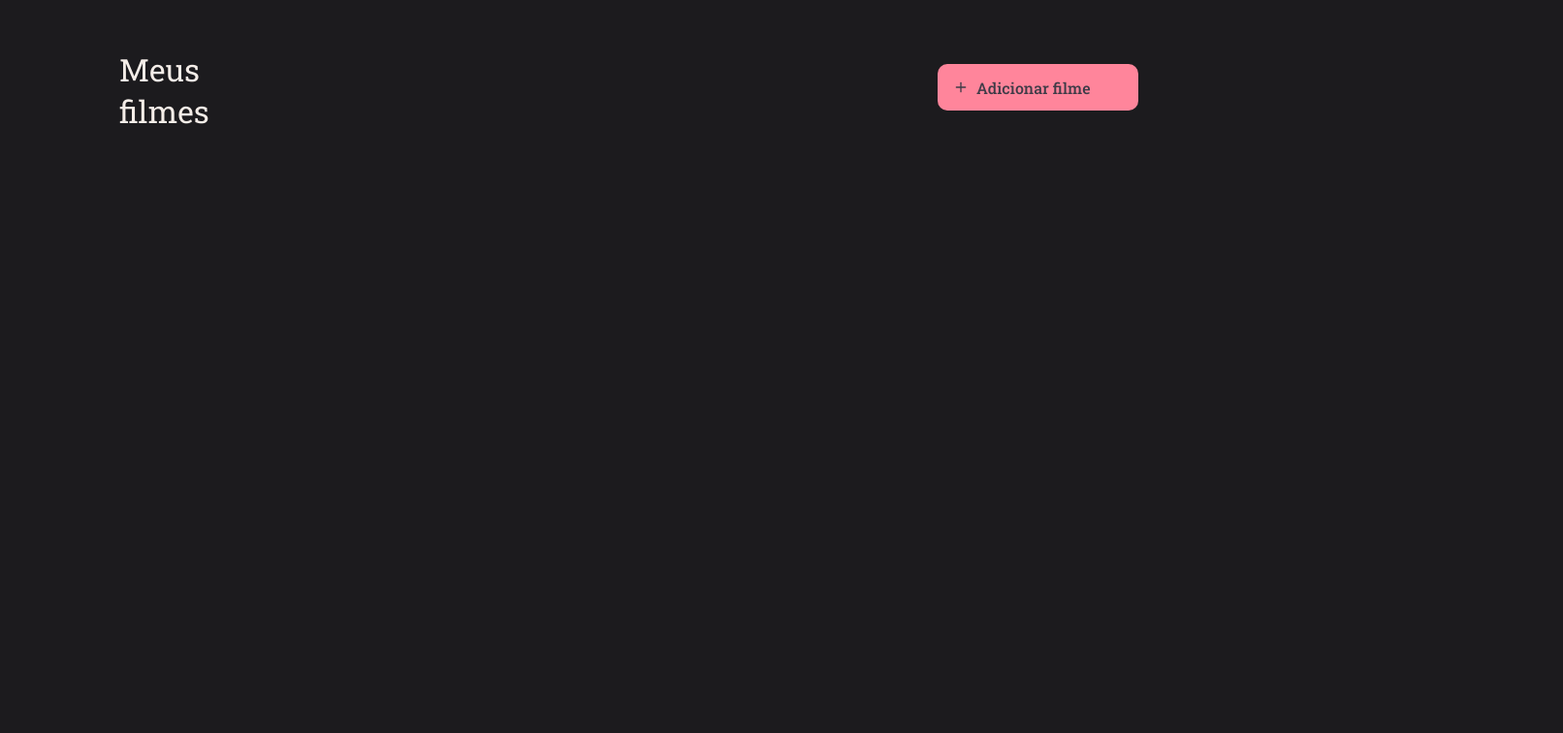
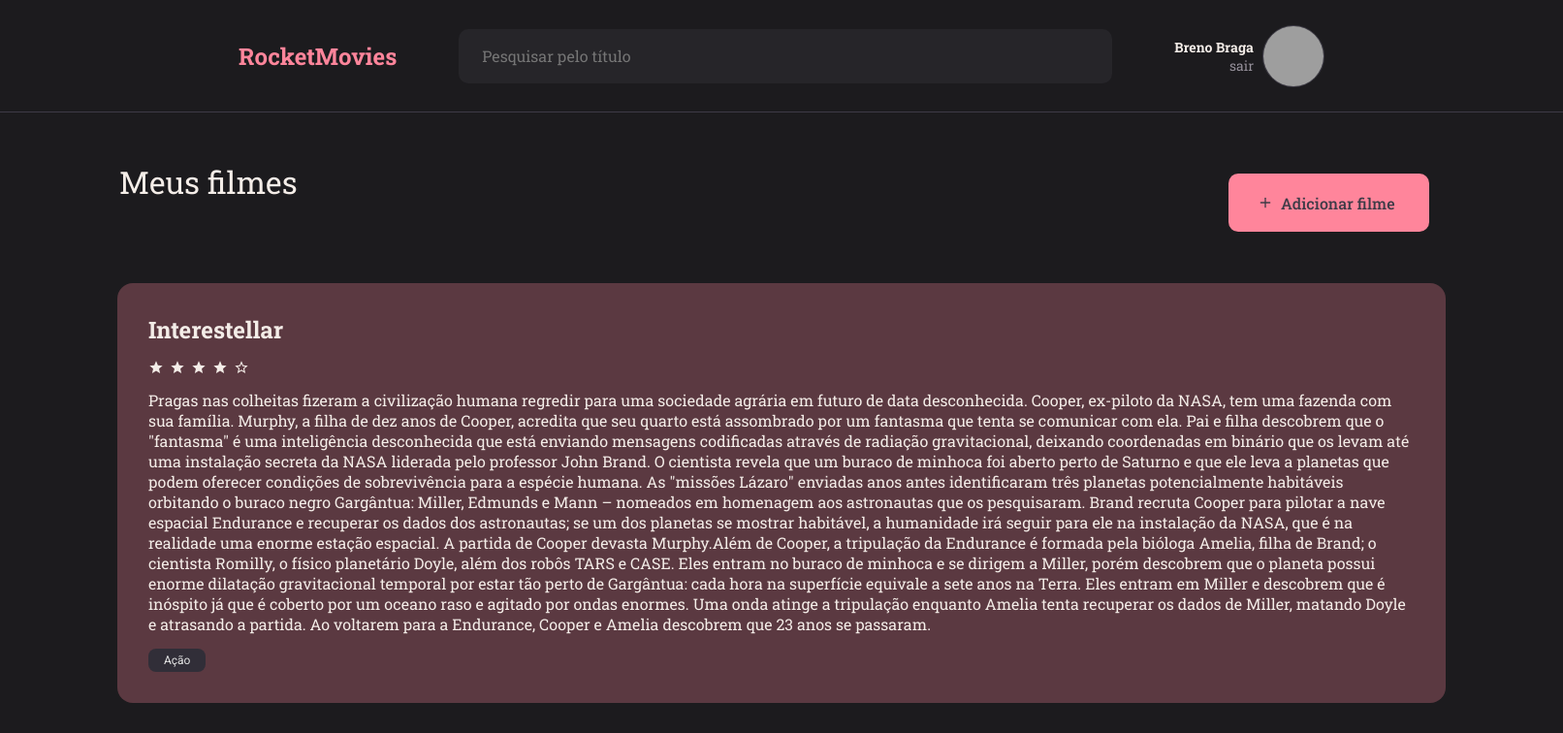
Before and after one commit to Brenobn/Movie-front, a React (Vite) app: page / in a window 1280 px wide. Shown: the top 756 px of the page at 97% size, 1612 px wide, since content can reach past the window. Built offline with nearby package versions, Linux system fonts and the light colour scheme; grey boxes are pictures that could not be loaded.

Commit message:
Importing components to the Details page and adjusting the page style

```diff
--- a/src/pages/Details/index.jsx
+++ b/src/pages/Details/index.jsx
@@ -3,16 +3,29 @@
 import { FiPlus } from "react-icons/fi";
 
 import { Button } from "../../components/Button";
+import { Header } from "../../components/Header";
+import { Section } from "../../components/Section";
+import { Tag } from "../../components/Tag";
 
 export function Details() {
   return(
     <Container>
+      <Header />
+
       <div className="headofpage">
         <h1>Meus filmes</h1>
 
         <Button icon={FiPlus} title="Adicionar filme" />
 
       </div>
+
+      <div className="Sections">
+        <Section >
+          <Tag text="Ação" />
+        </Section>
+
+
+      </div>
     </Container>
   );
 }
--- a/src/pages/Details/styles.js
+++ b/src/pages/Details/styles.js
@@ -1,6 +1,24 @@
 import styled from "styled-components";
 
 export const Container = styled.div`
+  max-width: 1366px;
+  max-height: 1024px;
+
+  display: grid;
+  grid-template-rows: 116px auto;
+  grid-template-areas:
+  "header"
+  "content";
+
+  .Sections {
+      display: inline-flex;
+      justify-content: center;
+      flex-direction: column;
+      align-items: center;
+      gap: 24px;
+      width: 100%;
+    }
+
   .headofpage {
     display: flex;
     justify-content: space-between;
@@ -22,7 +40,9 @@
       align-items: center;
       gap: 8px;
       flex-shrink: 0;
+      padding: 30px;
 
+      margin: 13px 32px 13px 52px;
     }
   }
 `;
```
